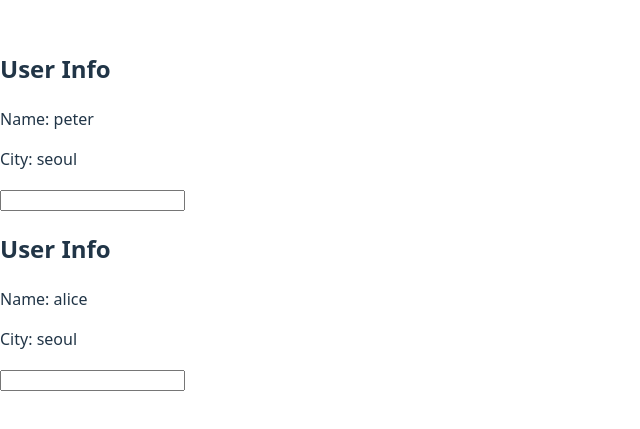
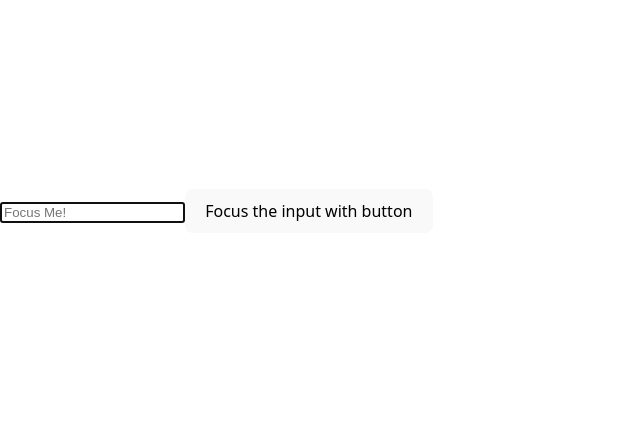
Before and after one commit to bbangle/react_study, a React (Vite) app: page / in a window 1280 px wide. Shown: the part 189-618 px from the top of the page, without its empty margins (0-640 px from the left). Built offline with nearby package versions, Linux system fonts and the light colour scheme.

Commit message:
useRef를 이용한 Dom 제어

```diff
--- a/src/App.tsx
+++ b/src/App.tsx
@@ -6,8 +6,8 @@
 // example03 props드릴링
 // import Example03_V1 from "./examples/example03_propsDrilling/Example03_V1.tsx";
 // import Example03_V2 from "./examples/example03_propsDrilling/Example03_V2.tsx";
-import Example04 from "./examples/example04_produce/Example04";
-
+// import Example04 from "./examples/example04_produce/Example04";
+import Example05 from "./examples/example05_useRef/Example05";
 const App =()=> {
     return(
         <>
@@ -15,7 +15,8 @@ const App =()=> {
             {/*<Example02/>*/}
             {/*<Example03_V1/>*/}
             {/*<Example03_V2/>*/}
-            <Example04/>
+            {/*<Example04/>*/}
+            <Example05/>
         </>
 
     );
--- /dev/null
+++ b/src/examples/example05_useRef/AutoFocus.tsx
@@ -0,0 +1,20 @@
+import {useEffect, useRef} from "react";
+
+function TextInputWithFocusbutton(){
+    const inputRef = useRef(null); //DOM 요소를 참조할 객체 생성
+
+    useEffect(function setFocusOnMount(){
+        if(inputRef.current){
+            inputRef.current.focus(); // input요소에 포커스 설정
+        }
+    },[]);
+
+    return (
+        <div>
+            <input type="text" ref={inputRef} type="text" placeholder="Focus Me!"/>
+            <button onClick={() => inputRef.current.focus()}>Focus the input with button</button>
+        </div>
+    );
+}
+
+export default TextInputWithFocusbutton;
--- a/src/examples/example05_useRef/Example05.tsx
+++ b/src/examples/example05_useRef/Example05.tsx
@@ -0,0 +1,9 @@
+import TextInputWithFocusbutton from "./AutoFocus.tsx";
+
+function Example05() {
+    return <div>
+        <TextInputWithFocusbutton/>
+    </div>
+}
+
+export default Example05;
```
